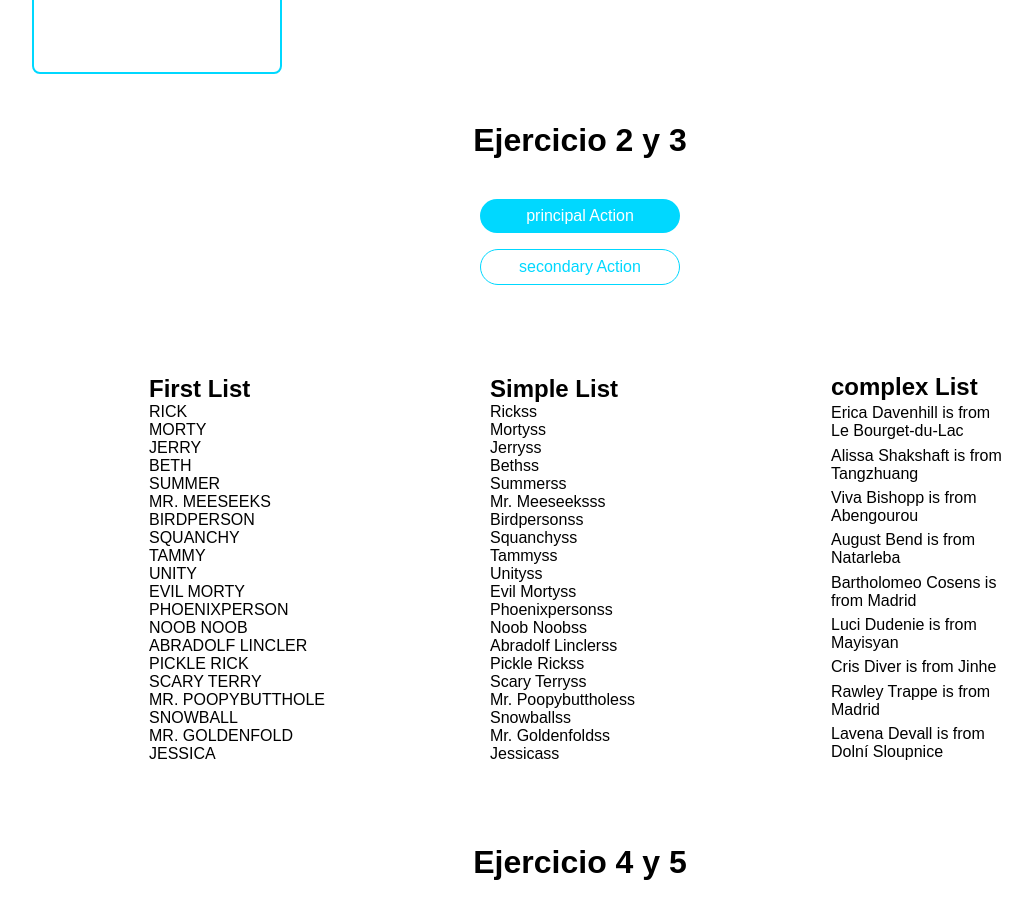
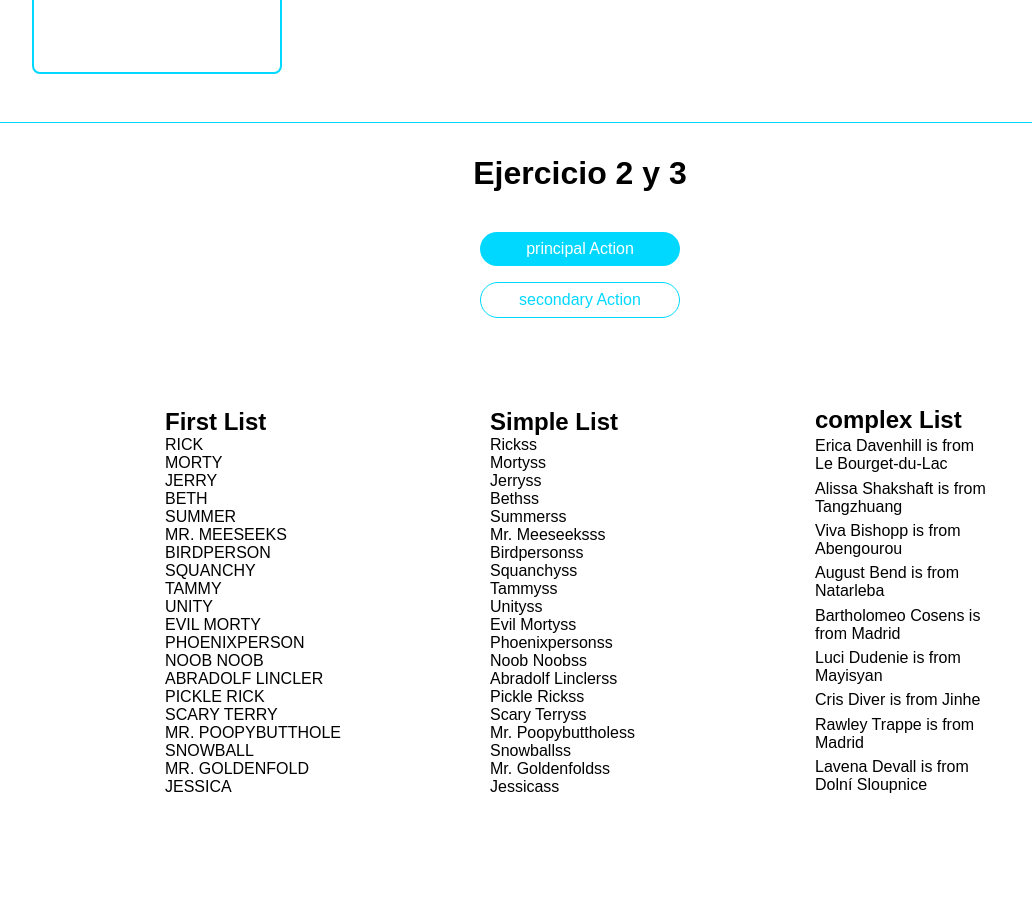
Before and after one commit to Nicolettastr/Babel-Ejercicios, a React (Vite) app: page / in a window 1280 px wide. Shown: the part 1900-2797 px from the top of the page, without its empty margins (60-1092 px from the left). Built offline with nearby package versions, Linux system fonts and the light colour scheme.

Commit message:
fixing styles

```diff
--- a/src/App.jsx
+++ b/src/App.jsx
@@ -7,7 +7,7 @@ import Navbar from './components/Navbar'
 import Card from './components/Card'
 import Switch from './Ejercicios/Switch'
 import ModalContent from './components/ModalContent'
-import Listas from './components/Listas'
+import Listas from './Ejercicios/Listas'
 import Objects from './Ejercicios/Objects'
 import ListaDinámica from './Ejercicios/ListaDinámica'
 import Div from './components/div'
--- a/src/Ejercicios/ListaDinámica.jsx
+++ b/src/Ejercicios/ListaDinámica.jsx
@@ -36,11 +36,12 @@ const ListaDinámica = () => {
     }
 
   return (
-    <div>
+    <div className='m-2 d-flex'>
       <ul>
         {list.map((item) => {
           return (
               <li
+                className='d-flex m-2'
                 key={item.id}>
                 {item.name}
                 <Button
@@ -51,6 +52,7 @@ const ListaDinámica = () => {
         })}
       </ul>
       <Button
+        className='secondary'
         onclick={() => handleAddElement('newName')}
         buttonName={'Agregar Elemento'}/>
     </div>
--- a/src/components/Listas.jsx
+++ b/src/Ejercicios/Listas.jsx
@@ -1,5 +1,5 @@
 import React, { useState } from 'react'
-import Button from './Button'
+import Button from '../components/Button'
 
 const Listas = () => {
 
@@ -29,7 +29,8 @@ const Listas = () => {
     }
 
   return (
-    <div>
+    <div className='m-2 d-flex-row'>
+        <div className='d-flex'>
             <Button
                 onclick={() => insertItem()}
                 buttonName={'Agregar Elemento'}/>
@@ -39,6 +40,7 @@ const Listas = () => {
             <Button
                 onclick={() => removeThird()}
                 buttonName={'Eliminar Tercer Elemento'}/>
+        </div>
         <ul>
             {list.map((item) => <li key={item}>{item}</li>)}
         </ul>
--- a/src/Ejercicios/Objects.jsx
+++ b/src/Ejercicios/Objects.jsx
@@ -46,7 +46,7 @@ const Objects = () => {
     }
 
   return (
-    <div>
+    <div className='d-flex'>
         <h2>{user.role}</h2>
         <p>{user.username} {user.email}</p>
         <Button onclick={() => handleLogin()} buttonName={'Login'}/>
--- a/src/components/BannerInfo.jsx
+++ b/src/components/BannerInfo.jsx
@@ -8,7 +8,7 @@ import Loader from '../Ejercicios/Loader'
 
 const BannerInfo = () => {
 
-  const [isLoading, setIsLoading] = useState(true)
+  const [isLoading, setIsLoading] = useState(false)
 
   const handleLoading = (event, boolean) => {
     event.preventDefault()
--- a/src/components/Div.jsx
+++ b/src/components/Div.jsx
@@ -2,7 +2,7 @@ import React from 'react'
 
 const Div = ({title, children}) => {
   return (
-    <div className='d-flex m-2'>
+    <div className='d-flex m-2 borderContainer'>
         <h2>{title}</h2>
           {children}
     </div>
--- a/src/index.css
+++ b/src/index.css
@@ -18,6 +18,10 @@ body {
 a {
   text-decoration: none;
   color: rgb(45, 45, 230);
+}
+
+li {
+  list-style: none;
 }
 
 .d-flex {
@@ -66,3 +70,8 @@ a {
   font-size: 1.8rem;
   margin: 1.5rem 0;
 }
+
+.borderContainer {
+  border-top: 1px solid var(--lightBlue);
+  padding: 2rem;
+}
```
Also changed, not shown: src/Ejercicios/Formulario.jsx (added, +12 -0 lines). Lines whose indentation alone changed are shown as unchanged.
